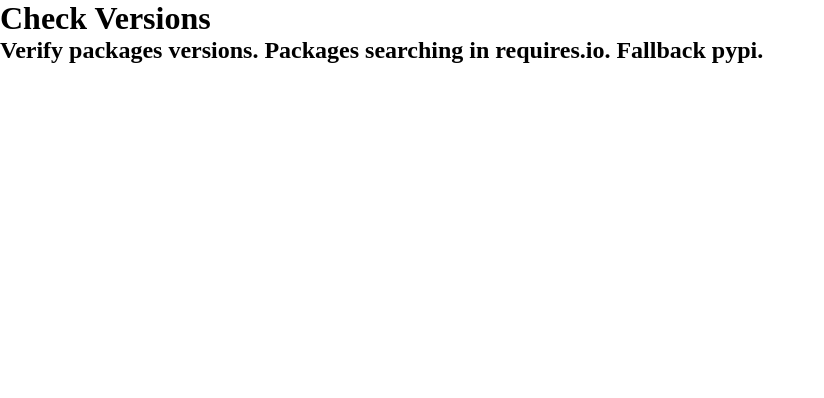
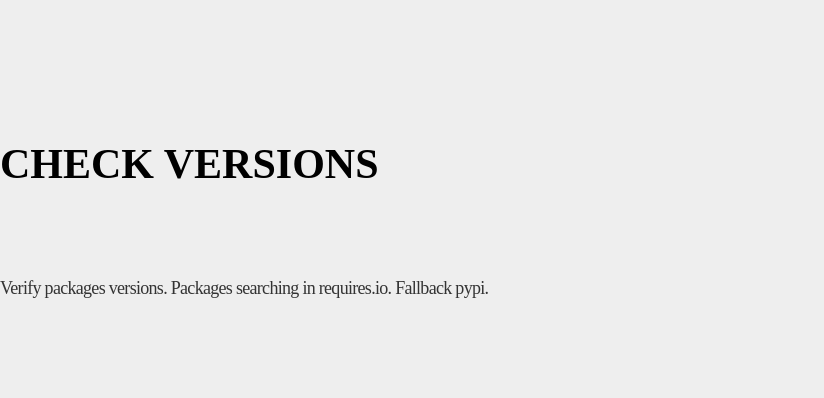
Before and after one commit to paulopotter/check-versions, a Flask app: template templates/index.html in a window 1280 px wide. Shown: the top 398 px of the page, without its empty margins (0-824 px from the left). Run offline with Flask 2, Linux system fonts and the light colour scheme; the template is opened without the code that fills it, so the values that code supplies are empty; parts of the project's set-up code (start-up, migrations or seed data) failed here and were passed over; some web fonts are replaced.

Commit message:
put scss and sass-flexbox vendor

```diff
--- a/static/css/default.css
+++ b/static/css/default.css
@@ -4,6 +4,72 @@
 
 ul {
   list-style: none; }
+
+/**
+* SassFlexbox
+* Manage Flexbox in Sass easily.
+*
+* @author     Samuel Marchal (zessx)
+* @version    0.1
+https://github.com/zessx/sass-flexbox/blob/master/sass-flexbox.scss
+*/
+/*
+    Display
+ */
+/*
+    Flex direction
+ */
+/*
+    Flex wrap
+ */
+.wrapper {
+  -webkit-flex-wrap: wrap;
+  -moz-flex-wrap: wrap;
+  -ms-flex-wrap: wrap;
+  flex-wrap: wrap; }
+
+/*
+    Flex flow
+ */
+/*
+    Order
+ */
+/*
+    Flex grow
+ */
+/*
+    Flex shrink
+ */
+/*
+    Flex basis
+ */
+/*
+    Flex
+ */
+/*
+    Justify content
+ */
+/*
+    Align items
+ */
+.wrapper {
+  -webkit-box-align: stretch;
+  -ms-flex-align: stretch;
+  -webkit-align-items: stretch;
+  -moz-align-items: stretch;
+  align-items: stretch; }
+
+/*
+    Align self
+ */
+/*
+    Align content
+ */
+.wrapper {
+  -ms-flex-line-pack: space-between;
+  -webkit-align-content: space-between;
+  -moz-align-content: space-between;
+  align-content: space-between; }
 
 @font-face {
   font-family: "opensans-regular";
@@ -28,9 +94,6 @@ a {
     color: initial; }
 
 .wrapper {
-  align-content: space-between;
-  align-items: stretch;
-  display: flex;
-  flex-wrap: wrap; }
+  display: flex; }
 
 /*# sourceMappingURL=default.css.map */
--- /dev/null
+++ b/static/css/index.css
@@ -0,0 +1,83 @@
+/**
+* SassFlexbox
+* Manage Flexbox in Sass easily.
+*
+* @author     Samuel Marchal (zessx)
+* @version    0.1
+https://github.com/zessx/sass-flexbox/blob/master/sass-flexbox.scss
+*/
+/*
+    Display
+ */
+/*
+    Flex direction
+ */
+.index__wrapper {
+  -webkit-box-orient: vertical;
+  -moz-box-orient: vertical;
+  -webkit-flex-direction: column;
+  -moz-flex-direction: column;
+  -ms-flex-direction: column;
+  flex-direction: column; }
+
+/*
+    Flex wrap
+ */
+/*
+    Flex flow
+ */
+/*
+    Order
+ */
+/*
+    Flex grow
+ */
+/*
+    Flex shrink
+ */
+/*
+    Flex basis
+ */
+/*
+    Flex
+ */
+/*
+    Justify content
+ */
+/*
+    Align items
+ */
+/*
+    Align self
+ */
+/*
+    Align content
+ */
+.body {
+  background-color: #eee; }
+
+.index__header--title {
+  font-family: proximanova-bold;
+  font-size: 42px;
+  font-weight: bold;
+  margin-top: 140px;
+  text-transform: uppercase; }
+.index__header--sub_title {
+  color: #333;
+  font-family: opensans-regular;
+  font-size: 18px;
+  font-stretch: normal;
+  font-style: normal;
+  font-weight: normal;
+  letter-spacing: -0.7px;
+  margin-top: 90px; }
+
+.list_project {
+  color: #333;
+  font-family: opensans-bold;
+  font-size: 24px;
+  margin-top: 90px; }
+  .list_project__item {
+    margin-bottom: 10px; }
+
+/*# sourceMappingURL=index.css.map */
--- a/static/scss/default.scss
+++ b/static/scss/default.scss
@@ -1,4 +1,5 @@
 @import 'reset';
+@import 'vendor/sass-flexbox';
 
 @font-face {
      font-family: "opensans-regular";
@@ -33,8 +34,8 @@ a {
 
 
 .wrapper {
-    align-content: space-between;
-    align-items: stretch;
+    @include align-content(space-between);
+    @include align-items(stretch);
     display: flex;
-    flex-wrap: wrap;
+    @include flex-wrap(wrap);
 }
--- /dev/null
+++ b/static/scss/index.scss
@@ -0,0 +1,42 @@
+@import 'vendor/sass-flexbox';
+
+.body{
+    background-color: #eee;
+}
+
+.index__wrapper {
+    @include flex-direction(column);
+}
+
+.index__header{
+
+    &--title {
+        font-family: proximanova-bold;
+        font-size: 42px;
+        font-weight: bold;
+        margin-top: 140px;
+        text-transform: uppercase;
+    }
+
+    &--sub_title {
+        color: #333;
+        font-family: opensans-regular;
+        font-size: 18px;
+        font-stretch: normal;
+        font-style: normal;
+        font-weight: normal;
+        letter-spacing: -0.7px;
+        margin-top: 90px;
+    }
+}
+
+.list_project {
+    color: #333;
+    font-family: opensans-bold;
+    font-size: 24px;
+    margin-top: 90px;
+
+    &__item {
+        margin-bottom: 10px;
+    }
+}
--- /dev/null
+++ b/static/scss/vendor/_sass-flexbox.scss
@@ -0,0 +1,396 @@
+/**
+* SassFlexbox
+* Manage Flexbox in Sass easily.
+*
+* @author     Samuel Marchal (zessx)
+* @version    0.1
+https://github.com/zessx/sass-flexbox/blob/master/sass-flexbox.scss
+*/
+
+
+/*
+    Display
+ */
+%display-flex {
+    display: -webkit-box;
+    display: -moz-box;
+    display: -webkit-flexbox;
+    display: -ms-flexbox;
+    display: -webkit-flex;
+    display: flex;
+}
+%display-inline-flex {
+    display: -webkit-inline-flex;
+    display: inline-flex;
+}
+@mixin display-flex() {
+    @extend %display-flex;
+}
+@mixin display-inline-flex() {
+    @extend %display-inline-flex;
+}
+
+/*
+    Flex direction
+ */
+%flex-direction-row {
+    -webkit-box-orient: horizontal;
+    -moz-box-orient: horizontal;
+    -webkit-flex-direction: row;
+    -moz-flex-direction: row;
+    -ms-flex-direction: row;
+    flex-direction: row;
+}
+%flex-direction-row-reverse {
+    -webkit-box-orient: horizontal;
+    -moz-box-orient: horizontal;
+    -webkit-box-direction: reverse;
+    -moz-box-direction: reverse;
+    -webkit-flex-direction: row-reverse;
+    -moz-flex-direction: row-reverse;
+    -ms-flex-direction: row-reverse;
+    flex-direction: row-reverse;
+}
+%flex-direction-column {
+    -webkit-box-orient: vertical;
+    -moz-box-orient: vertical;
+    -webkit-flex-direction: column;
+    -moz-flex-direction: column;
+    -ms-flex-direction: column;
+    flex-direction: column;
+}
+%flex-direction-column-reverse {
+    -webkit-box-orient: vertical;
+    -moz-box-orient: vertical;
+    -webkit-box-direction: reverse;
+    -moz-box-direction: reverse;
+    -webkit-flex-direction: column-reverse;
+    -moz-flex-direction: column-reverse;
+    -ms-flex-direction: column-reverse;
+    flex-direction: column-reverse;
+}
+%flex-direction-inherit {
+    -webkit-box-orient: inherit;
+    -moz-box-orient: inherit;
+    -webkit-flex-direction: inherit;
+    -moz-flex-direction: inherit;
+    -ms-flex-direction: inherit;
+    flex-direction: inherit;
+}
+@mixin flex-direction($direction: row) {
+    @if not index((row, row-reverse, column, column-reverse, inherit), $direction) {
+        $direction: row;
+    }
+    @extend %flex-direction-#{$direction};
+}
+
+/*
+    Flex wrap
+ */
+%flex-wrap-nowrap {
+    -webkit-flex-wrap: nowrap;
+    -moz-flex-wrap: nowrap;
+    -ms-flex-wrap: none;
+    flex-wrap: nowrap;
+}
+%flex-wrap-wrap {
+    -webkit-flex-wrap: wrap;
+    -moz-flex-wrap: wrap;
+    -ms-flex-wrap: wrap;
+    flex-wrap: wrap;
+}
+%flex-wrap-wrap-reverse {
+    -webkit-flex-wrap: wrap-reverse;
+    -moz-flex-wrap: wrap-reverse;
+    -ms-flex-wrap: wrap-reverse;
+    flex-wrap: wrap-reverse;
+}
+%flex-wrap-inherit {
+    -webkit-flex-wrap: inherit;
+    -moz-flex-wrap: inherit;
+    -ms-flex-wrap: inherit;
+    flex-wrap: inherit;
+}
+@mixin flex-wrap($wrap: nowrap) {
+    @if not index((nowrap, wrap, wrap-reverse, inherit), $wrap) {
+        $wrap: nowrap;
+    }
+    @extend %flex-wrap-#{$wrap};
+}
+
+/*
+    Flex flow
+ */
+@mixin flex-flow($direction, $wrap) {
+    @include flex-direction($direction);
+    @include flex-wrap($wrap);
+}
+
+/*
+    Order
+ */
+@mixin order($order: 0) {
+    -webkit-box-ordinal-group: ($order + 1);
+    -moz-box-ordinal-group: $order;
+    -ms-flex-order: $order;
+    -webkit-order: $order;
+    -moz-order: $order;
+    order: $order;
+}
+
+/*
+    Flex grow
+ */
+@mixin flex-grow($grow: 0) {
+    -webkit-flex-grow: $grow;
+    -webkit-box-flex: $grow;
+    -moz-flex-grow: $grow;
+    -ms-flex-positive: $grow;
+    flex-grow: $grow;
+}
+
+/*
+    Flex shrink
+ */
+@mixin flex-shrink($shrink: 1) {
+    -webkit-flex-shrink: $shrink;
+    -webkit-box-flex: $shrink;
+    -moz-flex-shrink: $shrink;
+    -ms-flex-negative: $shrink;
+    flex-shrink: $shrink;
+}
+
+/*
+    Flex basis
+ */
+@mixin flex-basis($basis: auto) {
+    -webkit-flex-basis: $basis;
+    -moz-flex-basis: $basis;
+    -ms-flex-preferred-size: $basis;
+    flex-basis: $basis;
+}
+
+/*
+    Flex
+ */
+@mixin flex($grow: 0, $shrink: 1, $basis: auto) {
+    @include flex-grow($grow);
+    @include flex-shrink($shrink);
+    @include flex-basis($basis);
+}
+
+/*
+    Justify content
+ */
+%justify-content-flex-start {
+    -webkit-box-pack: start;
+    -moz-box-pack: start;
+    -webkit-flex-pack: start;
+    -ms-flex-pack: start;
+    -moz-justify-content: flex-start;
+    -webkit-justify-content: flex-start;
+    justify-content: flex-start;
+}
+%justify-content-flex-end {
+    -webkit-box-pack: end;
+    -moz-box-pack: end;
+    -webkit-flex-pack: end;
+    -ms-flex-pack: end;
+    -moz-justify-content: flex-end;
+    -webkit-justify-content: flex-end;
+    justify-content: flex-end;
+}
+%justify-content-center {
+    -webkit-box-pack: center;
+    -moz-box-pack: center;
+    -webkit-flex-pack: center;
+    -ms-flex-pack: center;
+    -moz-justify-content: center;
+    -webkit-justify-content: center;
+    justify-content: center;
+}
+%justify-content-space-between {
+    -webkit-box-pack: justify;
+    -moz-box-pack: justify;
+    -webkit-flex-pack: justify;
+    -ms-flex-pack: justify;
+    -moz-justify-content: space-between;
+    -webkit-justify-content: space-between;
+    justify-content: space-between;
+}
+%justify-content-space-around {
+    -moz-justify-content: space-around;
+    -webkit-justify-content: space-around;
+    justify-content: space-around;
+}
+%justify-content-inherit {
+    -webkit-box-pack: inherit;
+    -moz-box-pack: inherit;
+    -webkit-flex-pack: inherit;
+    -ms-flex-pack: inherit;
+    -moz-justify-content: inherit;
+    -webkit-justify-content: inherit;
+    justify-content: inherit;
+}
+@mixin justify-content($justify: flex-start) {
+    @if not index((flex-start, flex-end, center, space-between, space-around, inherit), $justify) {
+        $justify: flex-start;
+    }
+    @extend %justify-content-#{$justify};
+}
+
+/*
+    Align items
+ */
+%align-items-flex-start {
+    -webkit-box-align: start;
+    -ms-flex-align: start;
+    -webkit-align-items: flex-start;
+    -moz-align-items: flex-start;
+    align-items: flex-start;
+}
+%align-items-flex-end {
+    -webkit-box-align: end;
+    -ms-flex-align: end;
+    -webkit-align-items: flex-end;
+    -moz-align-items: flex-end;
+    align-items: flex-end;
+}
+%align-items-center {
+    -webkit-box-align: center;
+    -ms-flex-align: center;
+    -webkit-align-items: center;
+    -moz-align-items: center;
+    align-items: center;
+}
+%align-items-baseline {
+    -webkit-box-align: baseline;
+    -ms-flex-align: baseline;
+    -webkit-align-items: baseline;
+    -moz-align-items: baseline;
+    align-items: baseline;
+}
+%align-items-stretch {
+    -webkit-box-align: stretch;
+    -ms-flex-align: stretch;
+    -webkit-align-items: stretch;
+    -moz-align-items: stretch;
+    align-items: stretch;
+}
+%align-items-inherit {
+    -webkit-box-align: inherit;
+    -ms-flex-align: inherit;
+    -webkit-align-items: inherit;
+    -moz-align-items: inherit;
+    align-items: inherit;
+}
+@mixin align-items($align: stretch) {
+    @if not index((flex-start, flex-end, center, baseline, stretch, inherit), $align) {
+        $align: stretch;
+    }
+    @extend %align-items-#{$align};
+}
+
+/*
+    Align self
+ */
+%align-self-auto {
+    -ms-flex-item-align: auto;
+    -webkit-align-self: auto;
+    -moz-align-self: auto;
+    align-self: auto;
+}
+%align-self-flex-start {
+    -ms-flex-item-align: start;
+    -webkit-align-self: flex-start;
+    -moz-align-self: flex-start;
+    align-self: flex-start;
+}
+%align-self-flex-end {
+    -ms-flex-item-align: end;
+    -webkit-align-self: flex-end;
+    -moz-align-self: flex-end;
+    align-self: flex-end;
+}
+%align-self-center {
+    -ms-flex-item-align: center;
+    -webkit-align-self: center;
+    -moz-align-self: center;
+    align-self: center;
+}
+%align-self-baseline {
+    -ms-flex-item-align: baseline;
+    -webkit-align-self: baseline;
+    -moz-align-self: baseline;
+    align-self: baseline;
+}
+%align-self-stretch {
+    -ms-flex-item-align: stretch;
+    -webkit-align-self: stretch;
+    -moz-align-self: stretch;
+    align-self: stretch;
+}
+%align-self-inherit {
+    -ms-flex-item-align: inherit;
+    -webkit-align-self: inherit;
+    -moz-align-self: inherit;
+    align-self: inherit;
+}
+@mixin align-self($align: auto) {
+    @if not index((auto, flex-start, flex-end, center, baseline, stretch, inherit), $align) {
+        $align: auto;
+    }
+    @extend %align-self-#{$align};
+}
+
+/*
+    Align content
+ */
+%align-content-flex-start {
+    -ms-flex-line-pack: start;
+    -webkit-align-content: flex-start;
+    -moz-align-content: flex-start;
+    align-content: flex-start;
+}
+%align-content-flex-end {
+    -ms-flex-line-pack: end;
+    -webkit-align-content: flex-end;
+    -moz-align-content: flex-end;
+    align-content: flex-end;
+}
+%align-content-center {
+    -ms-flex-line-pack: center;
+    -webkit-align-content: center;
+    -moz-align-content: center;
+    align-content: center;
+}
+%align-content-space-between {
+    -ms-flex-line-pack: space-between;
+    -webkit-align-content: space-between;
+    -moz-align-content: space-between;
+    align-content: space-between;
+}
+%align-content-space-around {
+    -ms-flex-line-pack: space-around;
+    -webkit-align-content: space-around;
+    -moz-align-content: space-around;
+    align-content: space-around;
+}
+%align-content-stretch {
+    -ms-flex-line-pack: stretch;
+    -webkit-align-content: stretch;
+    -moz-align-content: stretch;
+    align-content: stretch;
+}
+%align-content-inherit {
+    -ms-flex-line-pack: inherit;
+    -webkit-align-content: inherit;
+    -moz-align-content: inherit;
+    align-content: inherit;
+}
+@mixin align-content($align: stretch) {
+    @if not index((flex-start, flex-end, center, space-between, space-around, stretch, inherit), $align) {
+        $align: stretch;
+    }
+    @extend %align-content-#{$align};
+}
--- a/templates/index.html
+++ b/templates/index.html
@@ -3,8 +3,8 @@
 <head>
     <meta charset="utf-8">
     <title>Python Versions</title>
-    <link rel="stylesheet" type="text/css" href="{{ url_for('static', filename='default.css') }}">
-    <link rel="stylesheet" type="text/css" href="{{ url_for('static', filename='index.css') }}">
+    <link rel="stylesheet" type="text/css" href="{{ url_for('static', filename='css/default.css') }}">
+    <link rel="stylesheet" type="text/css" href="{{ url_for('static', filename='css/index.css') }}">
 </head>
 <body class='body'>
     <div class="wrapper index__wrapper">
```
Also changed, not shown: 3 other files.
